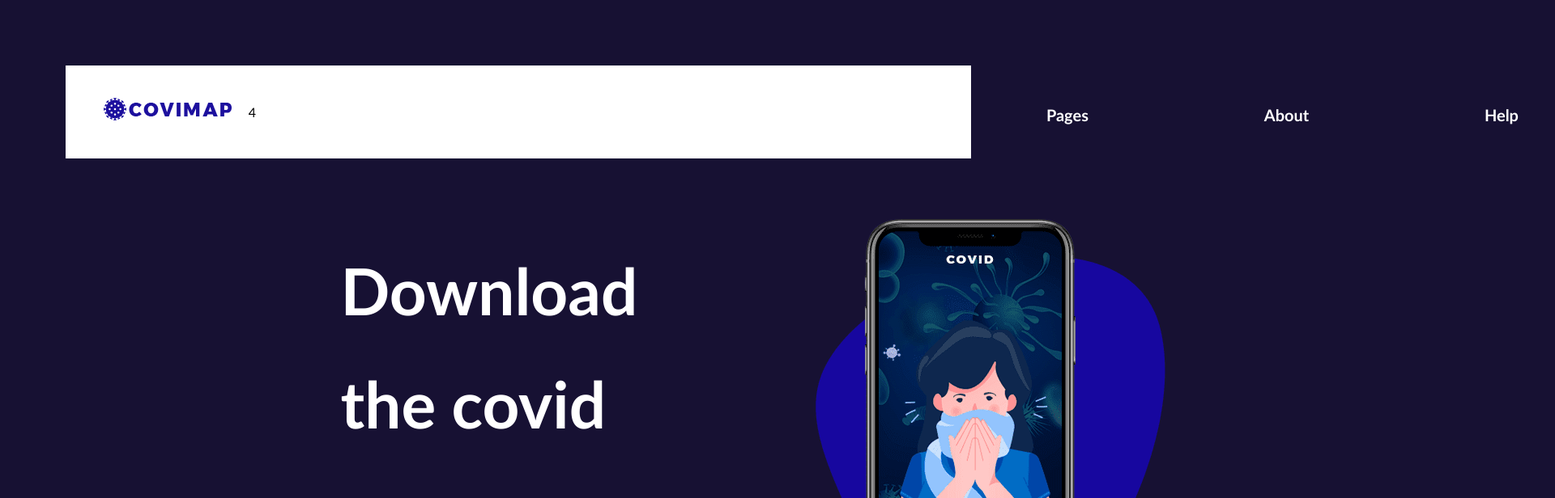
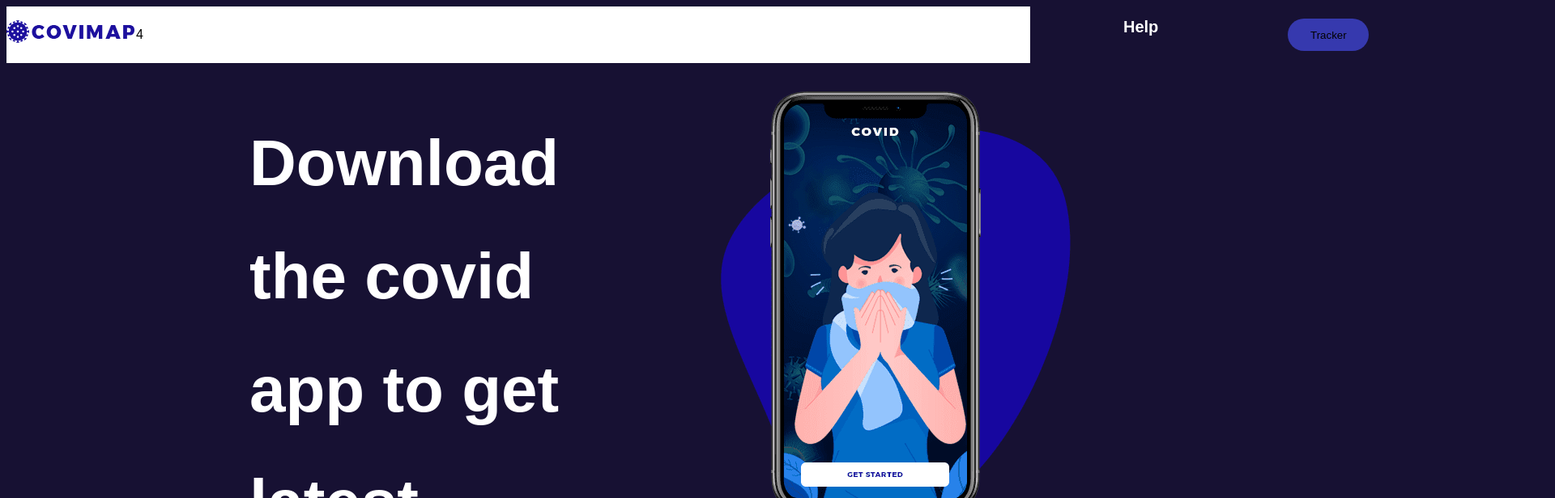
Before and after one commit to mireiavh/CovidProyectAPI, a React (Vite) app: page / in a window 1280 px wide. Shown: the top 616 px of the page at 81% size, 1920 px wide, since content can reach past the window. Built offline with nearby package versions, Linux system fonts and the light colour scheme; no server answers.

Commit message:
Changes in css AppFeaturesSection

```diff
--- a/src/molecules/appFeaturesSection/AppFeaturesSection.css
+++ b/src/molecules/appFeaturesSection/AppFeaturesSection.css
@@ -1,8 +1,4 @@
-*{
-    font-family: 'Gill Sans', 'Gill Sans MT', Calibri, 'Trebuchet MS', sans-serif;
-    padding: 2%;
-    /*background-color:#171133;*/
-}
+
 
 
 .title{
```
